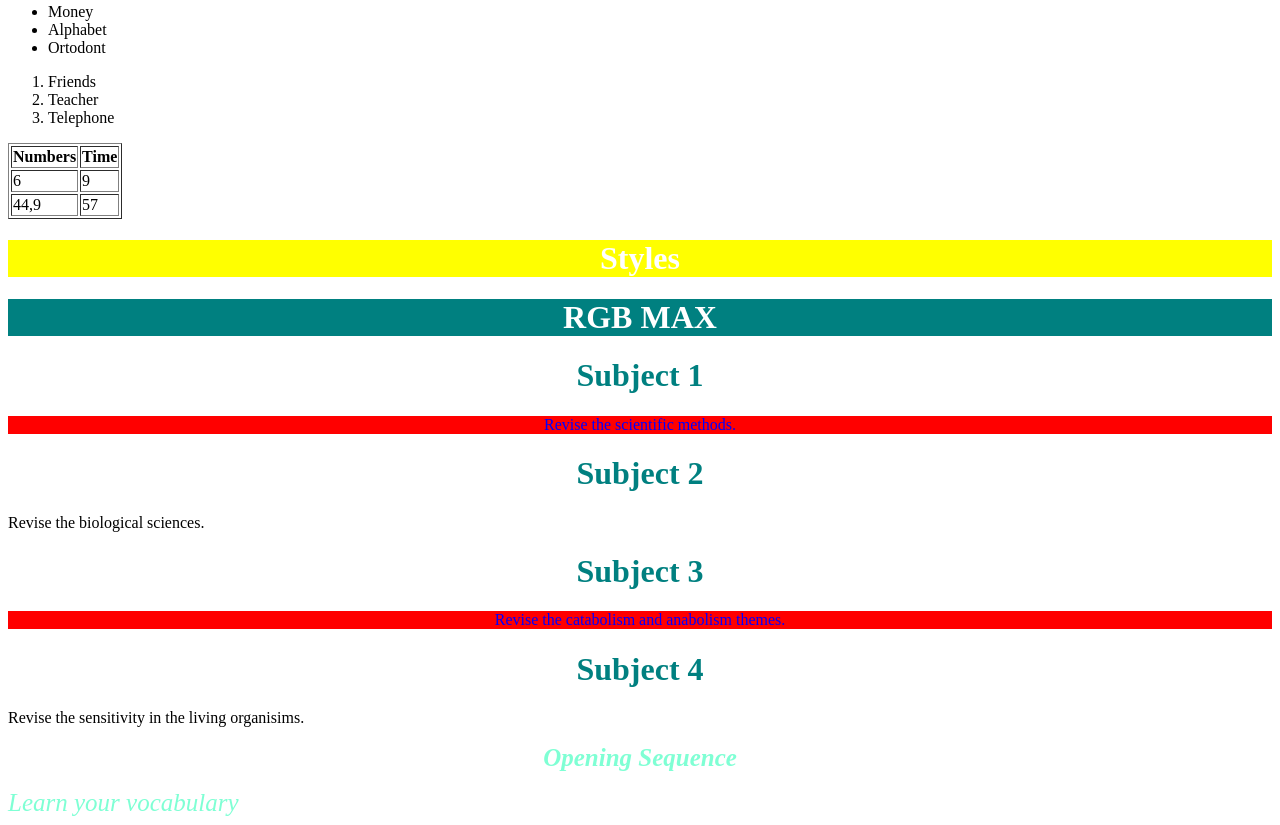
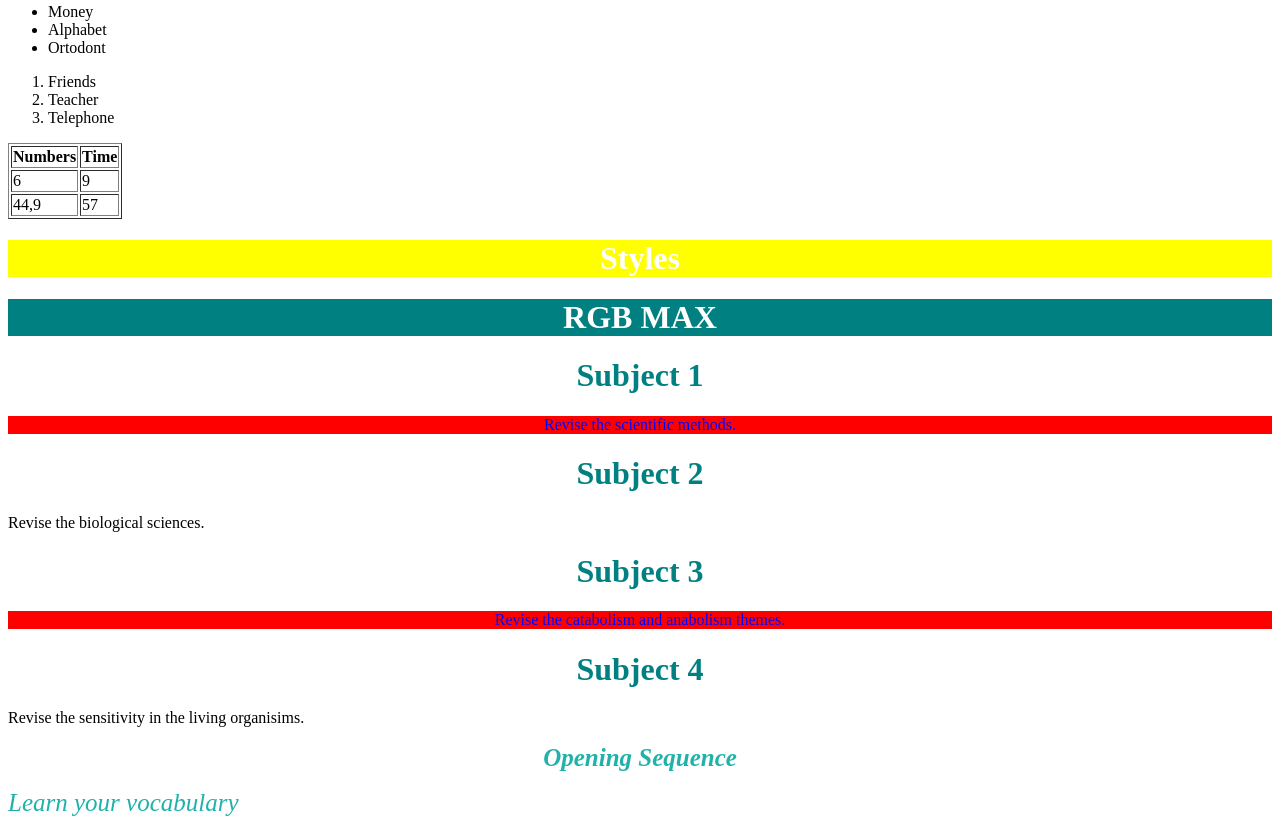
Before and after one commit to adelatihon/index.html, a plain HTML site: page index.html in a window 1280 px wide. Shown: the part 991-1816 px from the top of the page. Drawn offline with Linux system fonts and the light colour scheme; a script that the page names is missing.

Commit message:
Update index.html

```diff
--- a/index.html
+++ b/index.html
@@ -104,11 +104,6 @@ dan sententiae ferendae, et inimperium mihi dedit.!<br>
 <head>
     <title>Selection by ID</title>
     <style>
-#tu {
-    font-size:25px;
-    font-style:italic;
-    color: LightSeaGreen;
-}
 n {
     color:darkolivegreen;
 }
@@ -116,8 +111,10 @@ n {
     font-size:18px;
     color:blueviolet;
 }
-#tu {
-    color:aquamarine;
+ #tu {
+    font-size:25px;
+    font-style:italic;
+    color: LightSeaGreen;
 }
     </style>
 </head>
```
